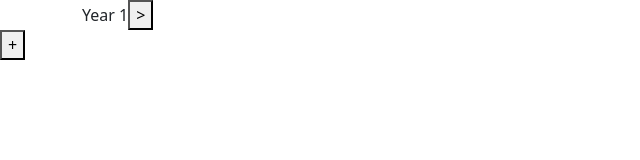
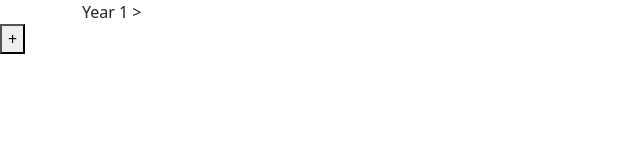
Before and after one commit to perezmas/scheduler, a React (Create React App) app: page / in a window 1280 px wide. Shown: the top 160 px of the page, without its empty margins (0-640 px from the left). Built offline with nearby package versions, Linux system fonts and the light colour scheme.

Commit message:
Changed collapsing component to avoid findDOM

```diff
--- a/package.json
+++ b/package.json
@@ -19,7 +19,8 @@
     "uuid": "^8.3.2",
     "@types/uuid": "^8.3.1",
     "bootstrap": "^5.1.3",
-    "react-bootstrap": "^1.6.4"
+    "react-bootstrap": "^1.6.4",
+    "react-collapsible": "^2.8.4"
   },
   "scripts": {
     "start": "react-scripts start",
--- a/src/components/Year.tsx
+++ b/src/components/Year.tsx
@@ -1,7 +1,7 @@
 import React, {useState, ChangeEvent, FormEvent, useRef} from "react";
 import {YearProps} from "../interfaces/Year";
-import Collapse from "react-bootstrap/Collapse";
-import {Container, Row, Col, Popover, OverlayTrigger, PopoverContent, Overlay} from "react-bootstrap";
+import Collapsible from "react-collapsible";
+import {Container, Row, Col, Popover, PopoverContent, Overlay} from "react-bootstrap";
 import SemesterProps from "../interfaces/Semester";
 
 interface FullYearProps extends YearProps{
@@ -9,22 +9,12 @@ interface FullYearProps extends YearProps{
     handleInput: (event: ChangeEvent<HTMLInputElement>) => void
 }
 
-function Year(props: FullYearProps): JSX.Element{
-    const [viewing, setViewing] = useState<boolean>(false);
+const Year = React.forwardRef((props: FullYearProps, ref: React.ForwardedRef<HTMLDivElement>) => {
     const [formOpen, setFormOpen] = useState<boolean>(false);
     const overlayButton = useRef(null);
     return (
-        <Container className="container-sm">
-            <Row>
-                <div>
-                    Year {props.index}
-                    <button onClick={() => {
-                        setViewing(!viewing);
-                    }
-                    }>{">"}</button>
-                </div>
-            </Row>
-            <Collapse in={viewing}>
+        <Container className="container-sm" ref={ref}>
+            <Collapsible trigger={<div>{`Year ${props.index} >`}</div>} transitionTime={200}>
                 <Row>
                     {props.semesters.map((semester: SemesterProps) => {
                         return (
@@ -62,11 +52,10 @@ function Year(props: FullYearProps): JSX.Element{
                         </Overlay>
                     </Col>
                 </Row>
-            </Collapse>
+            </Collapsible>
         </Container>
-
-
     );
-}
+});
+Year.displayName="Year";
 
 export default Year;
--- a/src/hooks/useYears.ts
+++ b/src/hooks/useYears.ts
@@ -2,7 +2,6 @@ import { useReducer } from "react";
 import CourseProps from "../interfaces/Course";
 import SemesterProps from "../interfaces/Semester";
 import { YearProps } from "../interfaces/Year";
-import {v4 as uuid} from "uuid";
 import AbstractProps from "../interfaces/Props";
 interface AbstractAction{
     type: "ADD YEAR" | "DELETE YEAR" | "UPDATE SEMESTER" | "ADD SEMESTER" | "DELETE SEMESTER",
```
Also changed, not shown: src/App.css (+6 -1 lines), 1 other file (tests, documents, lock files or other folders).
